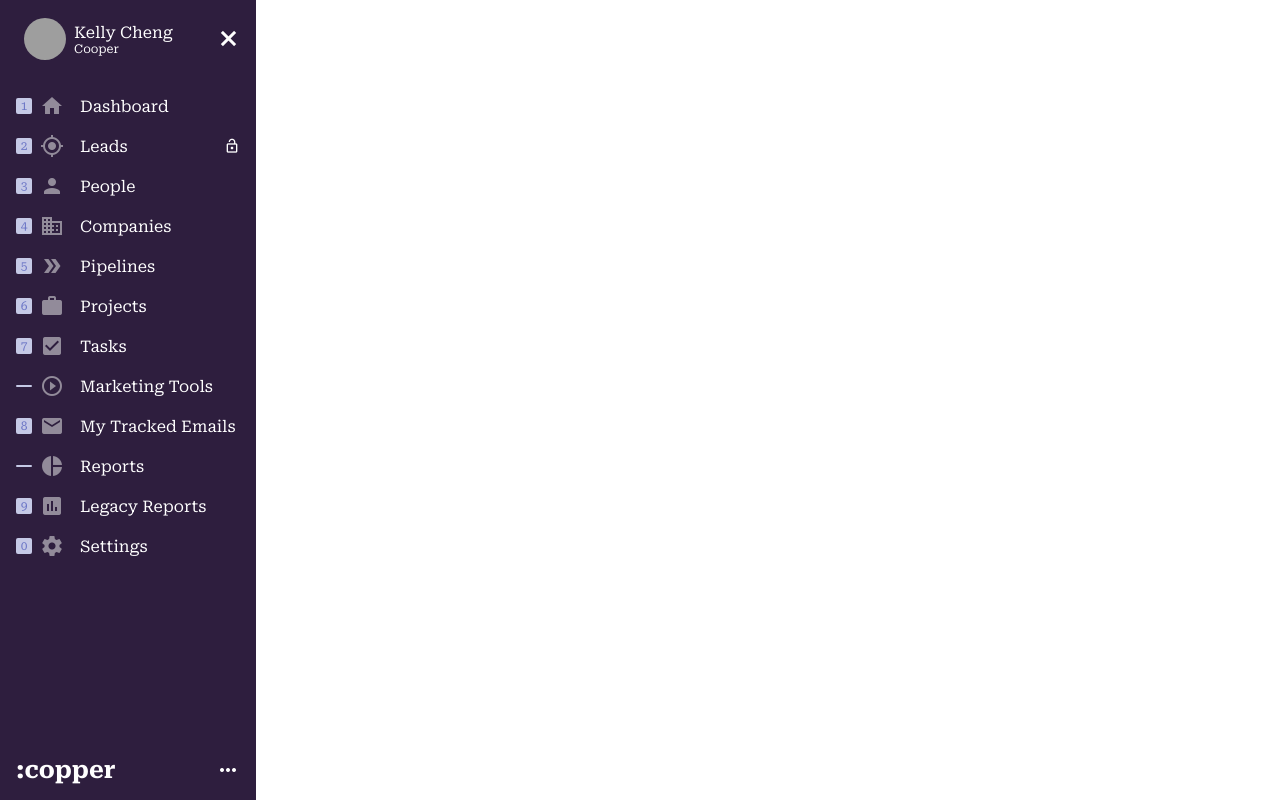
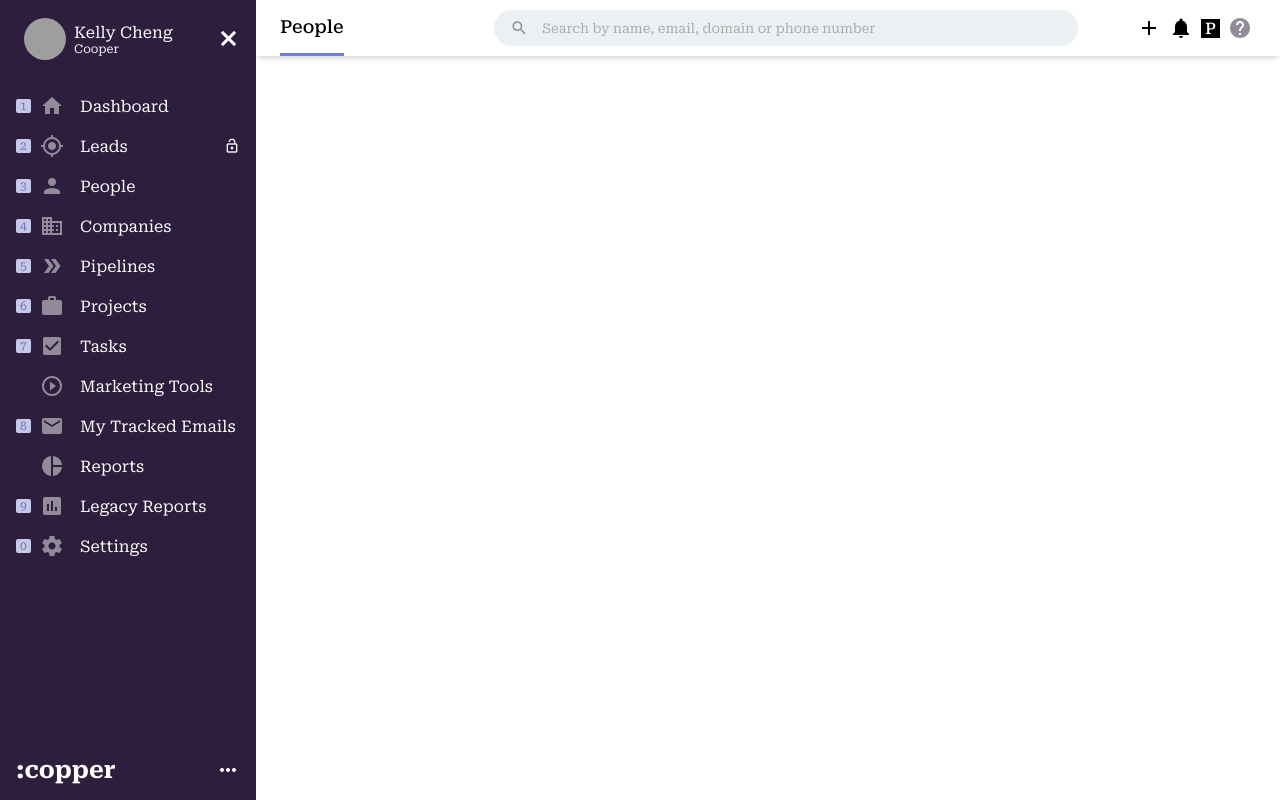
Before and after one commit to Regaron/restarone-challenge, a plain HTML site: page index.html in a window 1280 px wide. Drawn offline with Linux system fonts and the light colour scheme; grey boxes are pictures that could not be loaded.

Commit message:
Header Completed.

```diff
--- a/index.html
+++ b/index.html
@@ -13,8 +13,7 @@
     <link rel="stylesheet" href="main.css">
 </head>
 <body>
-<aside>
-    <nav class="sidebar">
+<aside class="sidebar">
     <div class="sidebar__header">
         <div class="sidebar__header__profile">
             <img alt="profile-picture" src="https://picsum.photos/200"/>
@@ -27,17 +26,37 @@
             close
         </span>
     </div>
-        <ul id="sidebar__content"></ul>
+    <ul id="sidebar__nav">
+    </ul>
     <div class="sidebar__footer">
         <span>:copper</span>
         <span class="material-icons">
             more_horiz
         </span>
     </div>
-    </nav>
 </aside>
 <header>
-    <nav></nav>
+    <nav>
+        <div class="nav__item">People</div>
+    </nav>
+    <div class="searchbar">
+        <input placeholder="Search by name, email, domain or phone number"/>
+        <span class="material-icons">
+            search
+        </span>
+    </div>
+    <div class="header__action">
+        <span class="material-icons">
+            add
+        </span>
+        <span class="material-icons">
+            notifications
+        </span>
+        <span class="header__action_text">P</span>
+        <span class="material-icons">
+            help
+        </span>
+    </div>
 </header>
 <aside></aside>
 <main>
--- a/index.js
+++ b/index.js
@@ -31,7 +31,6 @@ var Model = (function () {
     }, {
         label: "Marketing Tools",
         leftIcon: "play_circle_outline",
-        badge: ""
     }, {
         label: "My Tracked Emails",
         leftIcon: "email",
@@ -39,7 +38,6 @@ var Model = (function () {
     }, {
         label: "Reports",
         leftIcon: "pie_chart",
-        badge: ""
     }, {
         label: "Legacy Reports",
         leftIcon: "insert_chart",
@@ -64,7 +62,7 @@ var UIController = (function () {
         if (sidebarItem.label !== "Divider") {
             sidebarHTML = "<li class='sidebar__item'>" +
                 "<span class='sidebar__item__badge'>" +
-                sidebarItem.badge +
+                (sidebarItem.badge > -1 ? "<span>"+sidebarItem.badge+"</span>" : "") +
                 "</span>" +
                 "<span class='material-icons sidebar__item__left-icon'>" +
                 sidebarItem.leftIcon +
@@ -85,7 +83,7 @@ var UIController = (function () {
             for (var i = 0; i < sidebarItems.length; i++) {
                 sidebarHTML += createSidebarItem(sidebarItems[i])
             }
-            document.getElementById("sidebar__content").innerHTML = sidebarHTML
+            document.getElementById("sidebar__nav").innerHTML = sidebarHTML
         },
         createTable(tableItems) {
             var tableItem = ""
--- a/main.css
+++ b/main.css
@@ -5,6 +5,8 @@
 }
 
 .sidebar {
+    position: absolute;
+    left: 0;
     background-color: rgb(46, 30, 62);
     color: white;
     height: 100vh;
@@ -46,7 +48,7 @@
     font-size: 12px;
 }
 
-#sidebar__content {
+#sidebar__nav {
     padding: 8px 0;
     flex: 1;
 }
@@ -60,7 +62,7 @@
     font-size: 16px;
 }
 
-.sidebar__item{
+.sidebar__item {
     display: flex;
     flex-direction: row;
     align-items: center;
@@ -77,14 +79,19 @@
 }
 
 .sidebar__item__badge {
+    width:16px;
+    margin-right: 8px;
+    display: flex;
+    align-items: center;
+}
+
+.sidebar__item__badge span {
     background-color: rgb(197, 201, 230);
     color: rgb(108, 118, 198);
+    font-size: 12px;
     text-align: center;
-    width:8px;
-    padding: 1px 4px;
-    margin-right: 8px;
+    padding: 0 4px;
     border-radius: 2px;
-    font-size: 12px;
 }
 
 .sidebar__item__label {
@@ -107,3 +114,70 @@
     color: white;
     cursor: pointer;
 }
+
+header {
+    position: relative;
+    display: flex;
+    justify-content: space-between;
+    align-items: center;
+    padding: 0 24px;
+    margin-left: 256px;
+    box-shadow: 0 4px 6px -1px rgb(0 0 0 / 0.1), 0 2px 4px -2px rgb(0 0 0 / 0.1);
+}
+
+.nav__item {
+    font-weight: 500;
+    font-size: 18px;
+    padding: 16px 0;
+    border-bottom: 3px solid rgb(112, 127, 212);
+}
+
+.searchbar {
+    position: relative;
+    width: 50%;
+}
+
+.searchbar input {
+    background-color: rgb(235, 240, 243);
+    border: 0;
+    height: 36px;
+    border-radius: 36px;
+    width: 100%;
+    padding: 0 48px;
+}
+
+.searchbar input::placeholder {
+    color: rgb(170, 170, 170);
+}
+
+.searchbar .material-icons {
+    position: absolute;
+    top: 50%;
+    left: 16px;
+    transform: translateY(-50%);
+    font-size: 18px;
+}
+
+.header__action {
+    display: flex;
+    align-items: center;
+}
+
+.header__action .material-icons {
+    color: black;
+    margin: 0 4px;
+    cursor: pointer;
+}
+
+.header__action :last-child {
+    color: rgb(146, 139, 154);
+}
+
+.header__action_text {
+    background-color: black;
+    color: white;
+    font-weight: 500;
+    padding: 0 4px;
+    margin: 0 4px;
+    cursor: pointer;
+}
```
Lines whose indentation alone changed are shown as unchanged.
